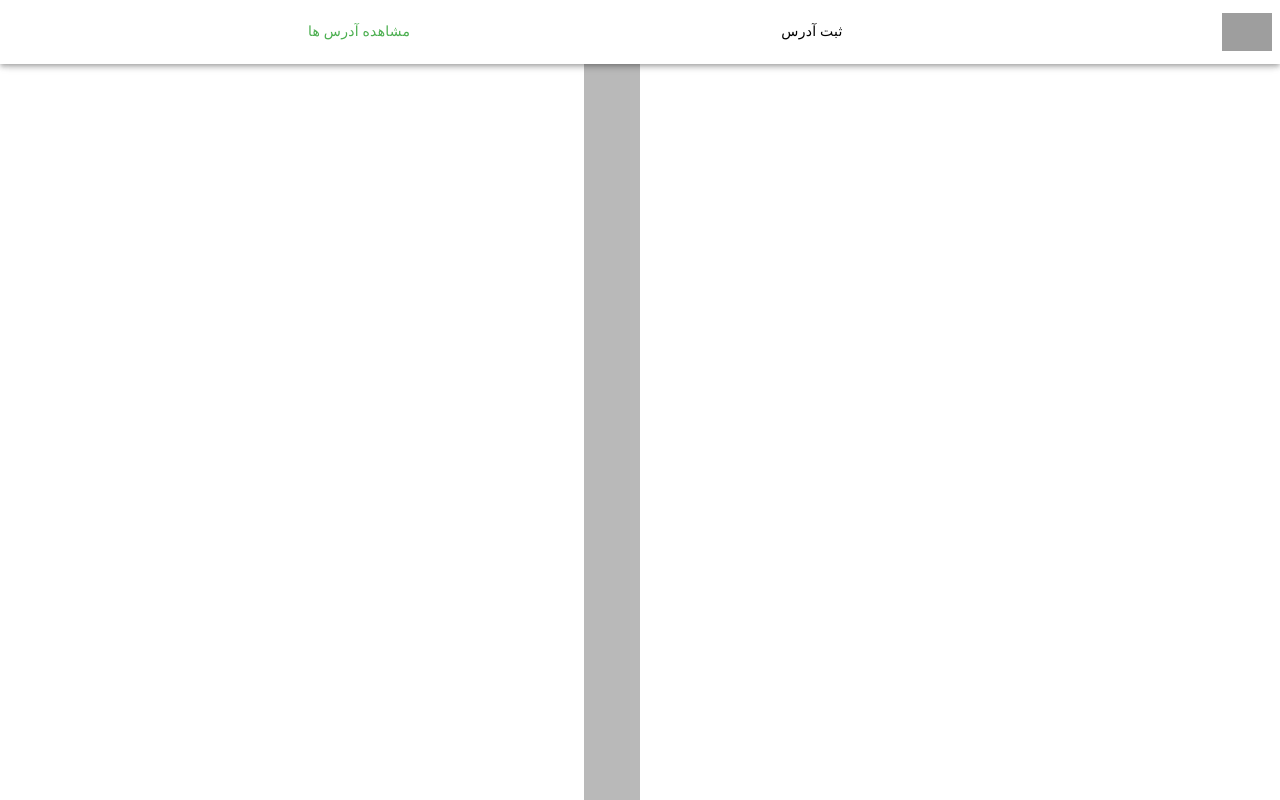
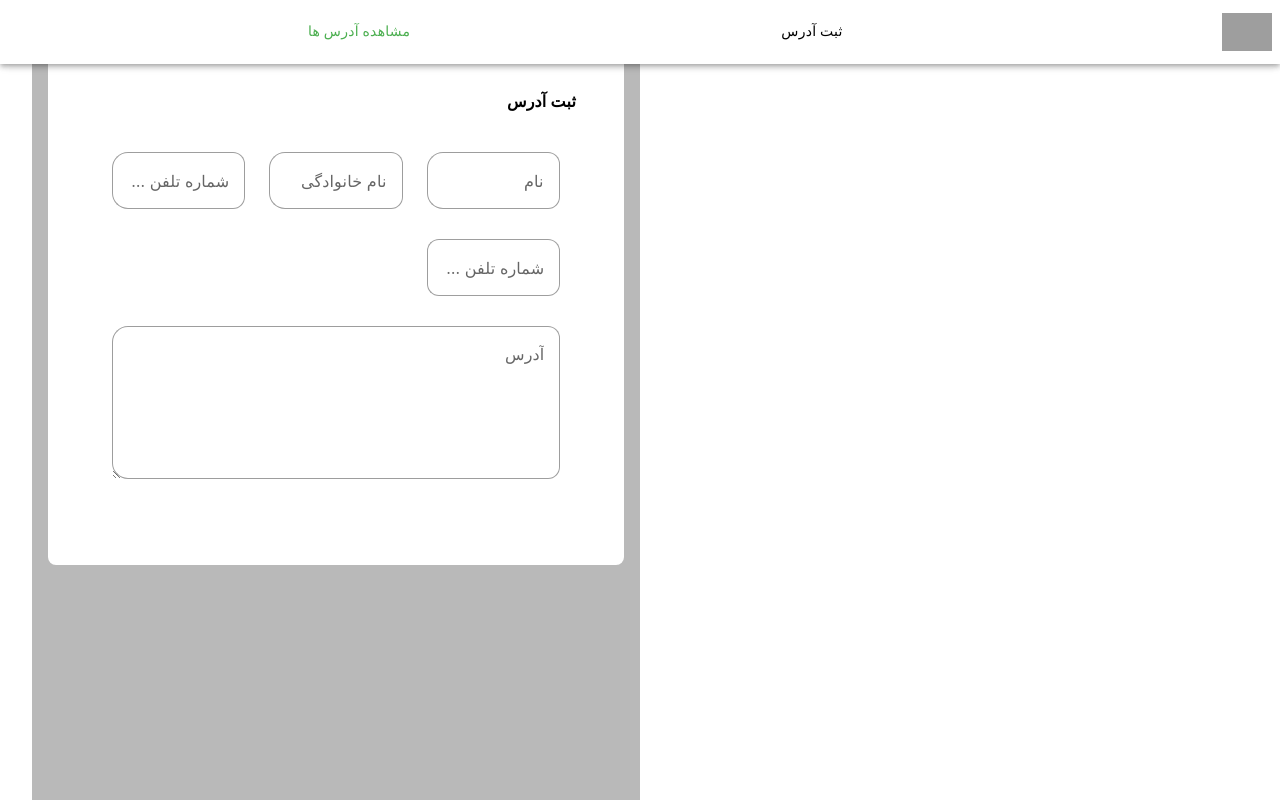
Before and after one commit to vidamohammadi/address-project, a Vue app: page / in a window 1280 px wide. Built offline with nearby package versions, Linux system fonts and the light colour scheme; grey boxes are pictures that could not be loaded.

Commit message:
add: add form for create new address | ./components/address

```diff
--- a/src/App.vue
+++ b/src/App.vue
@@ -5,8 +5,8 @@ import Header from "./components/header/index.vue";
 
 <template>
   <v-app>
-    <Header />
-    <v-container fluid class="pa-4 bg-gray h-100">
+    <Header  />
+    <v-container fluid class="pa-4 bg-gray h-100 mt-10">
       <router-view />
     </v-container>
   </v-app>
--- /dev/null
+++ b/src/components/address/CreateNewAddress.vue
@@ -0,0 +1,45 @@
+<script setup>
+import {useDisplay} from 'vuetify';
+import { reactive, ref} from "vue";
+import FormContainer from "../base/form/FormContainer.vue";
+import FormGenerator from "../base/form/FormGenerator.vue";
+import {CREATE_NEW_ADDRESS} from "@/schema/CREATE_NEW_ADDRESS.schema.js";
+import useVuelidate from '@vuelidate/core';
+
+const dialog = ref(false);
+const {lg} = useDisplay();
+const schema = reactive([...CREATE_NEW_ADDRESS.schema]);
+const state = reactive({...CREATE_NEW_ADDRESS.model});
+const rules = CREATE_NEW_ADDRESS.validations;
+const v$ = useVuelidate(rules, state);
+
+</script>
+
+<template>
+  <v-container class="bg-white rounded-lg overflow-scroll" >
+    <v-row class="my-1 mx-5">
+      <div class="px-lg-3 py-3 w-100 text-subtitle-1 font-weight-bold">
+        ثبت آدرس
+      </div>
+    </v-row>
+    <v-row class="my-5">
+      <v-col cols="12">
+        <FormContainer class="px-1 px-lg-12">
+          <template v-slot:body>
+            <FormGenerator
+                :schema="schema"
+                :v$="v$"
+                :state="state"
+                @update-model-value="arg => (state = arg)"></FormGenerator>
+
+          </template>
+        </FormContainer>
+      </v-col>
+
+    </v-row>
+  </v-container>
+</template>
+
+<style scoped>
+
+</style>
--- a/src/components/index.vue
+++ b/src/components/index.vue
@@ -1,10 +1,10 @@
 <script setup>
 
- </script>
+ import CreateNewAddress from "@/components/address/CreateNewAddress.vue";
+</script>
 
 <template>
-  <div>sss</div>
-
+<CreateNewAddress />
 </template>
 
 <style scoped>
```
Also changed, not shown: package.json (+4 -3 lines), 1 other file (tests, documents, lock files or other folders).
